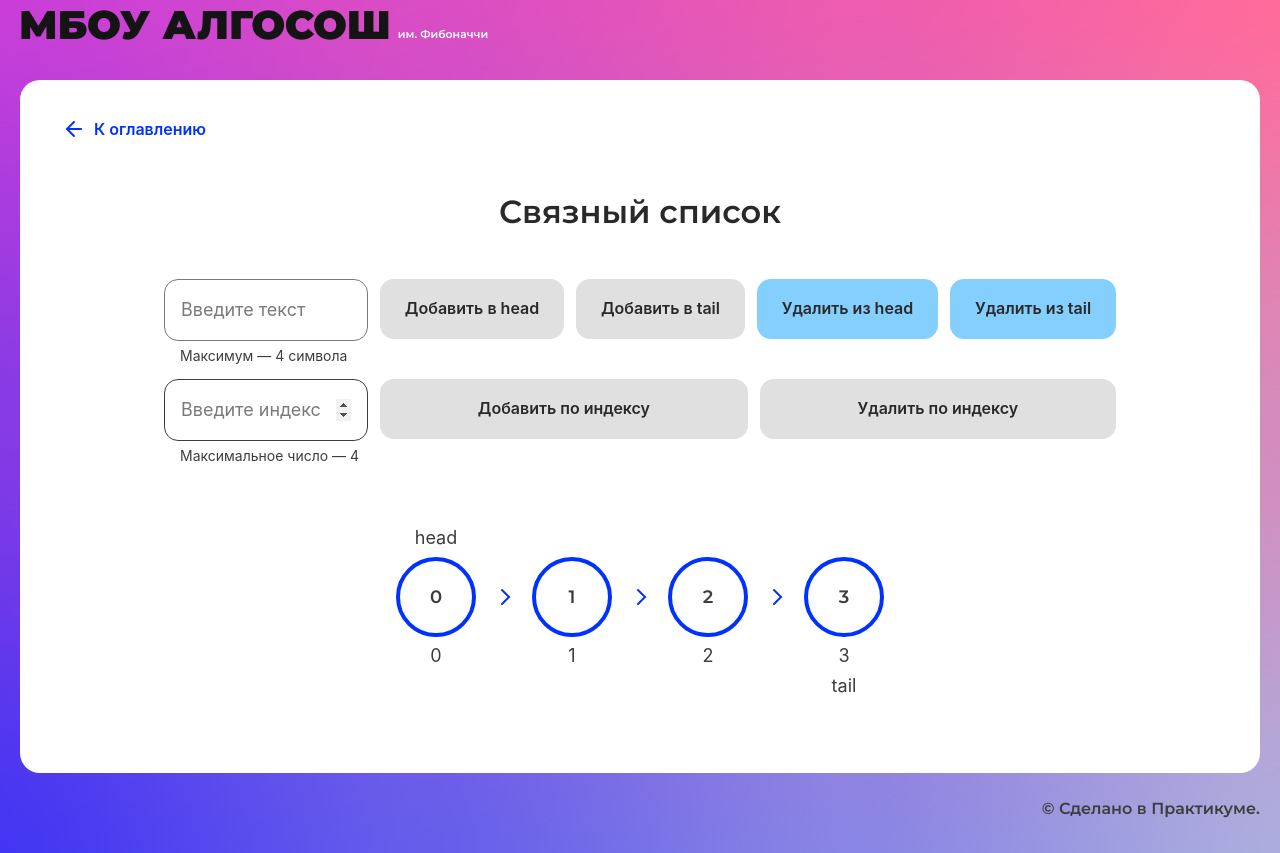
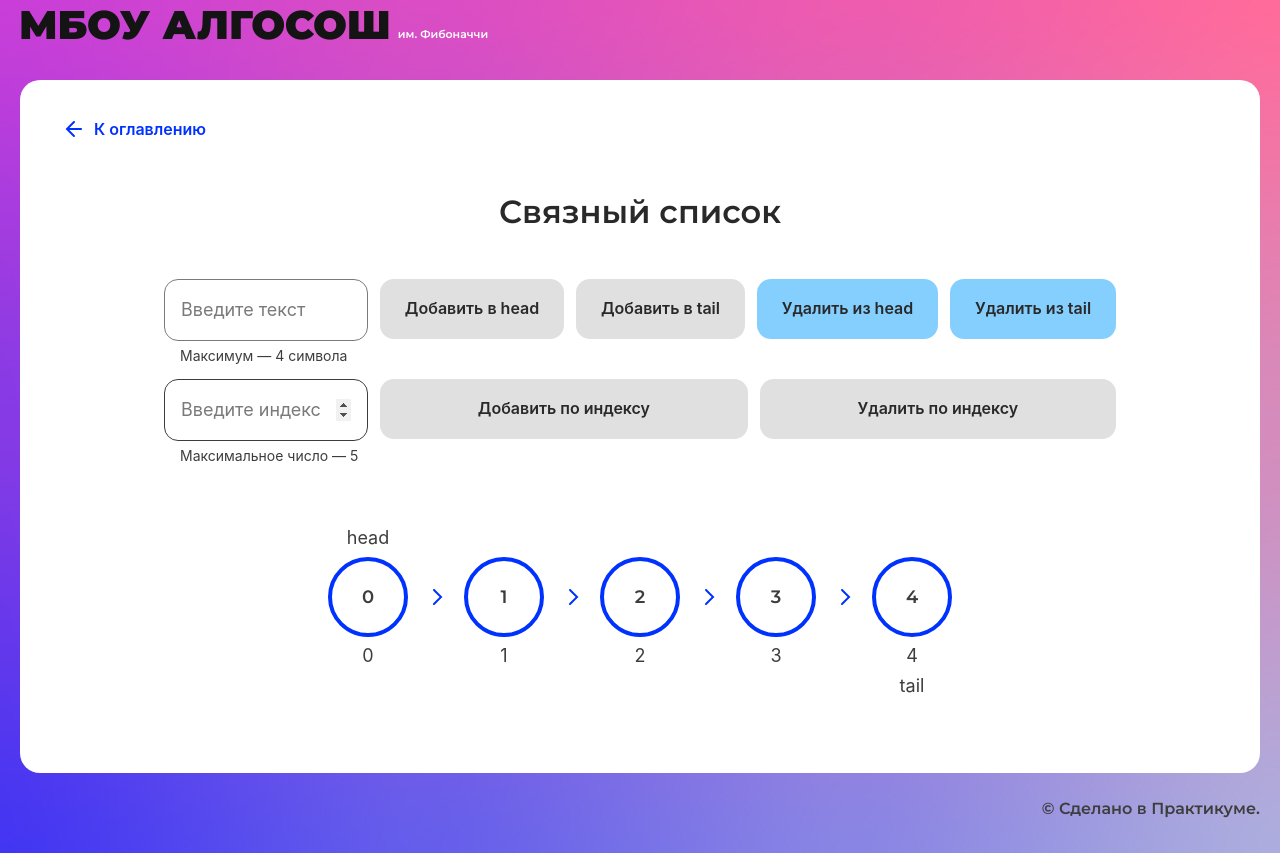
Before and after one commit to gvozdenkov/algorithmic-school, a React (Create React App) app: page /list in a window 1280 px wide. Built offline with nearby package versions, Linux system fonts and the light colour scheme.

Commit message:
feat: finish linked list animation

```diff
--- /dev/null
+++ b/src/pages/list-page/lib/get-state.ts
@@ -0,0 +1,60 @@
+import { ReactElement } from 'react';
+import { LinkedListReturn } from '.';
+import { ElementState } from '#shared/types';
+import { ProcessingAction } from '../list-page';
+
+type GetStateProps1<T> = {
+  list: LinkedListReturn<T>;
+  Element: ReactElement;
+  initialListLength: number;
+  action: ProcessingAction;
+  targetIndex: number;
+};
+
+type GetStateProps2 = {
+  index: number;
+  currentIndex: number | null;
+};
+
+export const getState =
+  <T>({ list, initialListLength, Element, action, targetIndex }: GetStateProps1<T>) =>
+  ({ index, currentIndex }: GetStateProps2) => {
+    const length = list.getSize() ?? initialListLength;
+
+    type InsertArr = 'head' | ReactElement | undefined;
+
+    const startCondition = (i: number): boolean =>
+      currentIndex !== null && currentIndex !== undefined && i <= currentIndex;
+
+    let insertArr: InsertArr[] = [];
+    let stateArr: ElementState[] = [];
+
+    stateArr = [...Array(length)].map<ElementState>((_, i) =>
+      startCondition(i) ? 'changing' : 'default'
+    );
+
+    if (action.includes('add')) {
+      insertArr = [...Array(length)].map<ReactElement | undefined>((_, i) =>
+        startCondition(i) && i === currentIndex ? Element : undefined
+      );
+    } else if (action.includes('remove')) {
+      insertArr = [...Array(length)].map<ReactElement | undefined>((_, i) =>
+        currentIndex !== null && currentIndex !== undefined && i === targetIndex
+          ? Element
+          : undefined
+      );
+    }
+
+    if (action === 'final' && index === targetIndex) {
+      [stateArr[index], insertArr[index]] = ['modified', undefined];
+    }
+
+    if (action === 'idle') {
+      [stateArr[0], insertArr[0]] = ['default', 'head'];
+    }
+
+    return {
+      state: stateArr[index],
+      insert: insertArr[index],
+    };
+  };
--- a/src/pages/list-page/lib/index.ts
+++ b/src/pages/list-page/lib/index.ts
@@ -1 +1,3 @@
 export { LinkedList } from './linked-list';
+export type { LinkedListReturn } from './linked-list';
+export { getState } from './get-state';
--- a/src/pages/list-page/lib/linked-list.ts
+++ b/src/pages/list-page/lib/linked-list.ts
@@ -8,7 +8,7 @@ const CreateNode = <T>({ value, next = null }: Node<T>): Node<T> => ({
   next,
 });
 
-type LinkedListReturn<T> = {
+export type LinkedListReturn<T> = {
   append: (value: T) => void;
   prepend: (value: T) => void;
   insertAt: (index: number, value: T) => void;
@@ -77,7 +77,7 @@ export function LinkedList<T>(): LinkedListReturn<T> {
         currIndex++;
       }
 
-      prevNode!.next = null;
+      prevNode!.next = currNode.next;
     }
 
     size--;
--- a/src/pages/list-page/list-page.tsx
+++ b/src/pages/list-page/list-page.tsx
@@ -7,30 +7,32 @@ import { Button } from '#shared/ui/button';
 import { Circle } from '#shared/ui/circle';
 import { ArrowIcon } from '#shared/ui/icons';
 import { colorSwitch, sleep } from '#shared/lib';
-import { SHORT_DELAY_IN_MS } from '#shared/constants/delays';
+import { DELAY_IN_MS } from '#shared/constants/delays';
 import { useFocus } from '#shared/hooks';
 
-import { LinkedList } from './lib';
+import { LinkedList, getState } from './lib';
 import s from './list-page.module.scss';
 
-type ProcessingAction =
+export type ProcessingAction =
   | 'addToHead'
   | 'addToTail'
   | 'addByIndex'
   | 'removeFromHead'
   | 'removeFromTail'
   | 'removeByIndex'
+  | 'final'
   | 'idle';
 
 const maxListLength = 8;
-const initialListLength = 4;
+const initialListLength = 5;
 
-const initialLink: string[] = [...Array(initialListLength)].map((_, i) => i.toString());
+const initialList: string[] = [...Array(initialListLength)].map((_, i) => i.toString());
 
 export const ListPage = () => {
   const [inputValue, setInputValue] = useState('');
   const [inputIndex, setInputIndex] = useState<string>('');
   const [list, setList] = useState<string[]>(['']);
+  const [actionIndex, setActionIndex] = useState<number | null>(null);
 
   const [inputValueRef, setInputValueFocus] = useFocus<HTMLInputElement>();
   const [inputIndexRef, setInputIndexFocus] = useFocus<HTMLInputElement>();
@@ -45,7 +47,7 @@ export const ListPage = () => {
   const addButtonDisabled = !inputValue || listLength >= maxListLength;
 
   useEffect(() => {
-    initialLink.map((elem) => LinkList.append(elem));
+    initialList.map((elem) => LinkList.append(elem));
     setList(LinkList.toArray());
 
     // eslint-disable-next-line react-hooks/exhaustive-deps
@@ -61,7 +63,7 @@ export const ListPage = () => {
     e.preventDefault();
     setProcessingAction('addToTail');
 
-    await sleep(200);
+    await sleep(DELAY_IN_MS);
 
     LinkList.append(inputValue);
     setList(LinkList.toArray());
@@ -74,7 +76,7 @@ export const ListPage = () => {
     e.preventDefault();
     setProcessingAction('addToHead');
 
-    await sleep(200);
+    await sleep(DELAY_IN_MS);
 
     LinkList.prepend(inputValue);
     setList(LinkList.toArray());
@@ -86,7 +88,7 @@ export const ListPage = () => {
   const handleDeleteHead = async () => {
     setProcessingAction('removeFromHead');
 
-    await sleep(SHORT_DELAY_IN_MS);
+    await sleep(DELAY_IN_MS);
 
     LinkList.deleteHead();
     setList(LinkList.toArray());
@@ -97,7 +99,7 @@ export const ListPage = () => {
   const handleDeleteTail = async () => {
     setProcessingAction('removeFromTail');
 
-    await sleep(SHORT_DELAY_IN_MS);
+    await sleep(DELAY_IN_MS);
 
     LinkList.deleteTail();
     setList(LinkList.toArray());
@@ -108,30 +110,51 @@ export const ListPage = () => {
   const handleRemoveAt = async () => {
     setProcessingAction('removeByIndex');
 
-    setInputIndex('');
-
-    await sleep(SHORT_DELAY_IN_MS);
+    for (let i = 0; i <= +inputIndex; i++) {
+      setActionIndex(i);
+      await sleep(DELAY_IN_MS);
+    }
 
     LinkList.removeAt(+inputIndex);
     setList(LinkList.toArray());
 
+    setActionIndex(null);
     setProcessingAction('idle');
+    setInputValue('');
+    setInputIndex('');
     setInputIndexFocus();
   };
 
   const handleInsertAt = async () => {
     setProcessingAction('addByIndex');
 
-    setInputIndex('');
-
-    await sleep(SHORT_DELAY_IN_MS);
+    for (let i = 0; i <= +inputIndex; i++) {
+      setActionIndex(i);
+      await sleep(DELAY_IN_MS);
+    }
 
     LinkList.insertAt(+inputIndex, inputValue);
     setList(LinkList.toArray());
 
+    setProcessingAction('final');
+    await sleep(DELAY_IN_MS);
+
+    setActionIndex(null);
     setProcessingAction('idle');
+    setInputValue('');
+    setInputIndex('');
     setInputIndexFocus();
   };
+
+  const InsertedElement = <Circle letter={inputValue} state="changing" isSmall />;
+
+  const getCircleState = getState({
+    list: LinkList,
+    Element: InsertedElement,
+    initialListLength,
+    action: processingAction,
+    targetIndex: +inputIndex,
+  });
 
   return (
     <SolutionLayout title="Связный список">
@@ -216,14 +239,18 @@ export const ListPage = () => {
         <ul className={clsx(s.resultList, 'mt-24')}>
           {list.map((elem, i, arr) => {
             const lastIndex = arr.length - 1;
+            const { state, insert } = getCircleState({
+              index: i,
+              currentIndex: actionIndex,
+            });
 
             return (
               <li className={s.resultList__item} key={i}>
                 <Circle
                   letter={elem}
                   index={i}
-                  state={'default'}
-                  head={i === 0 && 'head'}
+                  state={state}
+                  head={insert}
                   tail={i === lastIndex && 'tail'}
                   extraClass={clsx(
                     s.circle,
@@ -231,7 +258,7 @@ export const ListPage = () => {
                     { [s.circle_last]: i === lastIndex }
                   )}
                 />
-                {i < lastIndex && <ArrowIcon fill={colorSwitch('default')} />}
+                {i < lastIndex && <ArrowIcon fill={colorSwitch(state)} />}
               </li>
             );
           })}
--- a/tsconfig.json
+++ b/tsconfig.json
@@ -1,6 +1,6 @@
 {
   "compilerOptions": {
-    "target": "es5",
+    "target": "ES2020",
     "lib": ["dom", "dom.iterable", "esnext"],
     "allowJs": true,
     "skipLibCheck": true,
```
